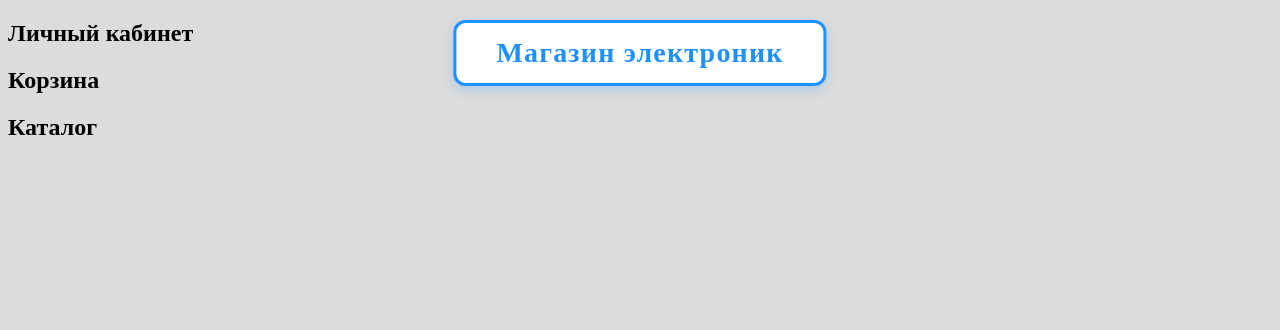
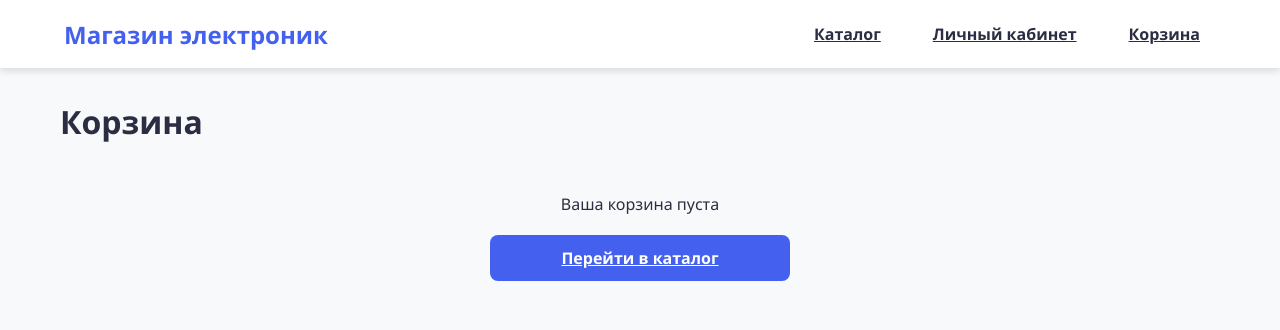
Before and after one commit to DaCheb1/Project, a Django app: page /products/basket/ in a window 1280 px wide. Shown: the top 330 px of the page. Run offline with Django 5.2, Linux system fonts and the light colour scheme; the visitor is signed in with stand-in values (Sample User, id 1); data comes from the database, SQL or seed files in the repository; data that the repository does not hold is empty.

Commit message:
Я сделал красивое оформление

```diff
--- a/products/urls.py
+++ b/products/urls.py
@@ -1,8 +1,12 @@
 from django.urls import path
 from products.views import catalog, catalog_detail, push_basket, basket
+from . import views
 urlpatterns = [
     path('catalog/', catalog, name = 'catalog'),
     path('catalog/<int:pk>/', catalog_detail, name = 'catalog_detail'),
     path('pushbasket/',push_basket, name = 'push_basket'),
-    path('basket/', basket, name = 'basket')
+    path('basket/', basket, name = 'basket'),
+    path('basket/remove/', views.remove_from_basket, name='remove_from_basket'),
+    path('', views.index, name='index'),  # Добавьте эту строку
+    path('catalog/', views.catalog, name='catalog'),
 ]
--- a/products/views.py
+++ b/products/views.py
@@ -1,33 +1,61 @@
-from django.shortcuts import render
+from django.shortcuts import render, redirect, get_object_or_404
 from products.models import Product, Category, Basket
-from django.shortcuts import redirect
-def catalog (request):
+from django.contrib.auth.decorators import login_required
+
+def catalog(request):
     category = request.GET.get('category')
 
     if category:
         category = int(category)
 
     if category:
-        products = Product.objects.filter(category = category)
+        products = Product.objects.filter(category=category)
     else:
         products = Product.objects.all()
+
     categories = Category.objects.all()
-    return render(request, 'catalog.html', {'products': products, 'categories': categories, 'select_category': category})
+    return render(request, 'catalog.html', {
+        'products': products,
+        'categories': categories,
+        'select_category': category
+    })
 
-def catalog_detail (request, pk):
-    product = Product.objects.get(pk = pk)
+def catalog_detail(request, pk):
+    product = get_object_or_404(Product, pk=pk)
     return render(request, 'catalog_detail.html', {'product': product})
 
+@login_required
 def push_basket(request):
     if request.method == 'POST':
-        product = request.POST.get('product')
-        if product:
-            product = int(product)
-        basket = Basket.objects.get(user = request.user)
-        basket.products.add(Product.objects.get(id = product))
-        basket.save()
-        return redirect('/products/catalog/')
+        product_id = request.POST.get('product')
+        if product_id:
+            product = get_object_or_404(Product, id=int(product_id))
+            basket, created = Basket.objects.get_or_create(user=request.user)
+            basket.products.add(product)
+            return redirect('catalog')
+    return redirect('catalog')
 
+@login_required
 def basket(request):
-    products = Basket.objects.get(user = request.user).products.all()
-    return render(request, 'basket.html', {'products': products})
+    basket = Basket.objects.get(user=request.user)
+    products = basket.products.all()
+    total_price = sum(product.price for product in products)
+
+    return render(request, 'basket.html', {
+        'products': products,
+        'total_price': total_price
+    })
+
+@login_required
+def remove_from_basket(request):
+    if request.method == 'POST':
+        product_id = request.POST.get('product_id')
+        if product_id:
+            product = get_object_or_404(Product, id=int(product_id))
+            basket = Basket.objects.get(user=request.user)
+            basket.products.remove(product)
+            return redirect('basket')
+    return redirect('basket')
+
+def index(request):
+    return render(request, 'index.html')
--- a/static/base.css
+++ /dev/null
@@ -1,98 +0,0 @@
-a{
-    color:black;
-    text-decoration: none;
-}
-
-body {
-    background-color: rgb(220, 220, 220);
-}
-.header-box {
-        position: fixed;
-        top: 20px;
-        left: 50%;
-        transform: translateX(-50%);
-        border: 3px solid #1e90ff;
-        border-radius: 12px;
-        padding: 14px 40px;
-        background: #fff;
-        box-shadow: 0 4px 12px rgba(30, 144, 255, 0.25);
-        font-size: 28px;
-        font-weight: 700;
-        color: #1e90ff;
-        letter-spacing: 1.2px;
-        user-select: none;
-        z-index: 1000;
-        white-space: nowrap;
-        margin: 0;
-      }
-.container-catalog{
-    display: flex;
-    flex-direction: column;
-    gap: 20px;
-    align-items: center;
-
-}
-article{
-    width: 800px;
-    display: flex;
-    justify-content: space-between;
-    gap: 10px;
-    background-color: white;
-    border-radius: 20px;
-    -webkit-box-shadow: 13px 15px 20px -4px rgba(34, 60, 80, 0.2);
-    -moz-box-shadow: 13px 15px 20px -4px rgba(34, 60, 80, 0.2);
-    box-shadow: 13px 15px 20px -4px rgba(34, 60, 80, 0.2);
-    padding: 15px;
-}
-.cover-image{
-    width: 200px;
-    height: 200px;
-    background-color: grey;
-    color: white;
-    display: flex;
-    justify-content: center;
-    align-items: center;
-}
-.product_info{
-    display: flex;
-    flex-direction: column;
-    align-items: center;
-    gap: 15px;
-
-
-
-}
-.title_product{
-    text-align: center;
-}
-
-.Charsblock{
-    display: flex;
-    flex-wrap: wrap;
-    width: 500px;
-
-}
-
-.Charsblock h4{
-    width: 250px;
-
-
-}
-
-.container-form{
-    display: flex;
-    justify-content: center;
-}
-
-.account_container{
-    display: flex;
-    justify-content: center;
-    flex-direction: column;
-    align-items: center;
-
-}
-
-form{
-    width: 500px;
-
-}
--- /dev/null
+++ b/static/style.css
@@ -0,0 +1,221 @@
+/* Основные переменные */
+:root {
+  --primary: #4361ee;
+  --primary-dark: #3f37c9;
+  --accent: #4895ef;
+  --background: #f8f9fa;
+  --card: #ffffff;
+  --text: #2b2d42;
+  --text-light: #8d99ae;
+  --shadow: 0 4px 6px rgba(0, 0, 0, 0.1);
+  --radius: 8px;
+}
+
+/* Базовые стили */
+* {
+  margin: 0;
+  padding: 0;
+  box-sizing: border-box;
+  font-family: 'Segoe UI', Tahoma, Geneva, Verdana, sans-serif;
+}
+
+body {
+  background: var(--background);
+  color: var(--text);
+  padding-top: 70px;
+}
+
+/* Навигационная панель */
+.navbar {
+  position: fixed;
+  top: 0;
+  left: 0;
+  right: 0;
+  display: flex;
+  justify-content: space-between;
+  align-items: center;
+  background: var(--card);
+  box-shadow: var(--shadow);
+  padding: 15px 5%;
+  z-index: 1000;
+}
+
+.logo {
+  font-size: 1.5rem;
+  font-weight: 700;
+  color: var(--primary);
+}
+
+.nav-links {
+  display: flex;
+  gap: 20px;
+}
+
+.nav-link {
+  padding: 8px 16px;
+  border-radius: var(--radius);
+  font-weight: 600;
+  color: var(--text);
+  transition: all 0.3s ease;
+}
+
+.nav-link:hover,
+.nav-link.active {
+  background: var(--primary);
+  color: white;
+}
+
+/* Основной контент */
+.container {
+  max-width: 1200px;
+  margin: 30px auto;
+  padding: 0 20px;
+}
+
+/* Карточки товаров */
+.product-list {
+  display: grid;
+  grid-template-columns: repeat(auto-fill, minmax(300px, 1fr));
+  gap: 25px;
+  margin-top: 30px;
+}
+
+.product-card {
+  background: var(--card);
+  border-radius: var(--radius);
+  box-shadow: var(--shadow);
+  overflow: hidden;
+  transition: transform 0.3s ease;
+}
+
+.product-card:hover {
+  transform: translateY(-5px);
+}
+
+.product-image {
+  width: 100%;
+  height: 200px;
+  object-fit: cover;
+}
+
+.product-info {
+  padding: 20px;
+}
+
+.product-title {
+  font-size: 1.2rem;
+  margin-bottom: 10px;
+  color: var(--primary);
+}
+
+.product-price {
+  font-weight: 700;
+  color: var(--accent);
+  margin-bottom: 15px;
+}
+
+/* Формы */
+.auth-form {
+  max-width: 500px;
+  margin: 50px auto;
+  padding: 30px;
+  background: var(--card);
+  border-radius: var(--radius);
+  box-shadow: var(--shadow);
+}
+
+.form-title {
+  text-align: center;
+  margin-bottom: 30px;
+  color: var(--primary);
+}
+
+.form-group {
+  margin-bottom: 20px;
+}
+
+.form-control {
+  width: 100%;
+  padding: 12px;
+  border: 1px solid #ddd;
+  border-radius: var(--radius);
+  font-size: 1rem;
+}
+
+.btn {
+  display: inline-block;
+  padding: 12px 24px;
+  background: var(--primary);
+  color: white;
+  border: none;
+  border-radius: var(--radius);
+  cursor: pointer;
+  font-size: 1rem;
+  font-weight: 600;
+  transition: background 0.3s ease;
+  width: 100%;
+}
+
+.btn:hover {
+  background: var(--primary-dark);
+}
+
+/* Адаптивность */
+@media (max-width: 768px) {
+  .navbar {
+    flex-direction: column;
+    padding: 15px;
+  }
+
+  .nav-links {
+    margin-top: 15px;
+    flex-wrap: wrap;
+    justify-content: center;
+  }
+
+  .product-list {
+    grid-template-columns: 1fr;
+  }
+}
+
+/* Добавьте в конец style.css */
+.welcome-container {
+    text-align: center;
+    margin-top: 100px;
+    padding: 40px;
+    background-color: var(--card);
+    border-radius: var(--radius);
+    box-shadow: var(--shadow);
+    max-width: 800px;
+    margin-left: auto;
+    margin-right: auto;
+}
+
+.welcome-container h1 {
+    color: var(--primary);
+    margin-bottom: 20px;
+    font-size: 2.2rem;
+}
+
+.welcome-container p {
+    font-size: 1.2rem;
+    color: var(--text);
+    margin-bottom: 30px;
+}
+
+.btn-primary {
+    background-color: var(--primary);
+    color: white;
+    padding: 12px 30px;
+    border-radius: var(--radius);
+    font-size: 1.1rem;
+    font-weight: 600;
+    transition: background-color 0.3s ease;
+    display: inline-block;
+}
+
+.btn-primary:hover {
+    background-color: var(--primary-dark);
+    color: white;
+    text-decoration: none;
+}
--- a/templates/base.html
+++ b/templates/base.html
@@ -1,34 +1,29 @@
 <!DOCTYPE html>
-<html lang="en">
+<html lang="ru">
 <head>
     <meta charset="UTF-8">
     <meta name="viewport" content="width=device-width, initial-scale=1.0">
-    <title>Магазин Электроник</title>
-    <link rel="stylesheet" href="/static/base.css">
+    <title>Магазин электроник</title>
+    <link rel="stylesheet" href="/static/style.css">
 </head>
 <body>
-  <div class="header-box" role="banner" aria-label="Название магазина">
-      Магазин электроник
-    </div>
-     <div class="block" role="region" aria-label="Блок 1">
-      {% if user.is_authenticated %}
-      <a href="{% url 'account' %}"><h2>Личный кабинет</h2></a>
-      {% else %}
-      <a href="{% url 'login' %}">Войти</a>
-      <a href="{% url 'register' %}">Регистрация</a>
-      {% endif %}
+    <!-- Навигационная панель -->
+    <nav class="navbar">
+        <div class="logo">Магазин электроник</div>
+        <div class="nav-links">
+            <a href="{% url 'catalog' %}" class="nav-link {% if request.path == '/catalog/' %}active{% endif %}">Каталог</a>
+            {% if user.is_authenticated %}
+                <a href="{% url 'account' %}" class="nav-link {% if request.path == '/account/' %}active{% endif %}">Личный кабинет</a>
+            {% else %}
+                <a href="{% url 'login' %}" class="nav-link {% if request.path == '/login/' %}active{% endif %}">Войти</a>
+            {% endif %}
+            <a href="{% url 'basket' %}" class="nav-link {% if request.path == '/basket/' %}active{% endif %}">Корзина</a>
+        </div>
+    </nav>
 
-
-    </div>
-
-    <div class="block" role="region" aria-label="Блок 2">
-      <a href="{% url 'basket' %}"><h2>Корзина</h2></a>
-    </div>
-
-    <div class="block" role="region" aria-label="Блок 3">
-      <a href="{% url 'catalog' %}"><h2>Каталог</h2></a>
-
-    </div>
-    {% block content %}{% endblock %}
+    <!-- Основное содержимое -->
+    <main class="container">
+        {% block content %}{% endblock %}
+    </main>
 </body>
 </html>
--- a/templates/basket.html
+++ b/templates/basket.html
@@ -1,21 +1,41 @@
 {% extends 'base.html' %}
 
 {% block content %}
-    <div class =  'container-catalog'>
+    <h1>Корзина</h1>
+
+    {% if products %}
+    <div class="product-list">
         {% for product in products %}
-        <article>
+        <div class="product-card">
             {% if product.image %}
-                <img src="{{ product.image.url }}" alt="">
-                {% else %}
-                    <div class =  'cover-image'>
-                        Нет изображения
-                    </div>
+                <img src="{{ product.image.url }}" alt="{{ product.title }}" class="product-image">
+            {% else %}
+                <div class="product-image" style="background: #eee; display: flex; align-items: center; justify-content: center;">
+                    Нет изображения
+                </div>
             {% endif %}
 
-
-            <a href="{% url 'catalog_detail' product.id %}"><h2>{{ product.title }}</h2></a>
-            <h3>{{ product.price }} ₽</h3>
-        </article>
+            <div class="product-info">
+                <h3 class="product-title">{{ product.title }}</h3>
+                <p class="product-price">{{ product.price }} ₽</p>
+                <form action="{% url 'remove_from_basket' %}" method="post">
+                    {% csrf_token %}
+                    <input type="hidden" name="product_id" value="{{ product.id }}">
+                    <button type="submit" class="btn" style="background: #dc3545;">Удалить</button>
+                </form>
+            </div>
+        </div>
         {% endfor %}
     </div>
+
+    <div style="text-align: center; margin-top: 30px;">
+        <h2>Итого: {{ total_price }} ₽</h2>
+        <a href="{% url 'catalog' %}" class="btn" style="max-width: 300px; margin: 20px auto; display: inline-block;">Продолжить покупки</a>
+    </div>
+    {% else %}
+    <div style="text-align: center; margin-top: 50px;">
+        <p>Ваша корзина пуста</p>
+        <a href="{% url 'catalog' %}" class="btn" style="max-width: 300px; margin: 20px auto;">Перейти в каталог</a>
+    </div>
+    {% endif %}
 {% endblock %}
--- a/templates/index.html
+++ b/templates/index.html
@@ -1,4 +1,9 @@
 {% extends 'base.html' %}
 
 {% block content %}
+<div class="welcome-container">
+    <h1>Добро пожаловать в магазин электроники!</h1>
+    <p>Выберите нужную категорию в меню или перейдите в каталог</p>
+    <a href="{% url 'catalog' %}" class="btn btn-primary">Перейти в каталог</a>
+</div>
 {% endblock %}
```
Also changed, not shown: templates/account.html (+9 -10 lines), templates/catalog.html (+15 -25 lines), templates/catalog_detail.html (+32 -32 lines), templates/login.html (+12 -6 lines), templates/register.html (+15 -6 lines).
